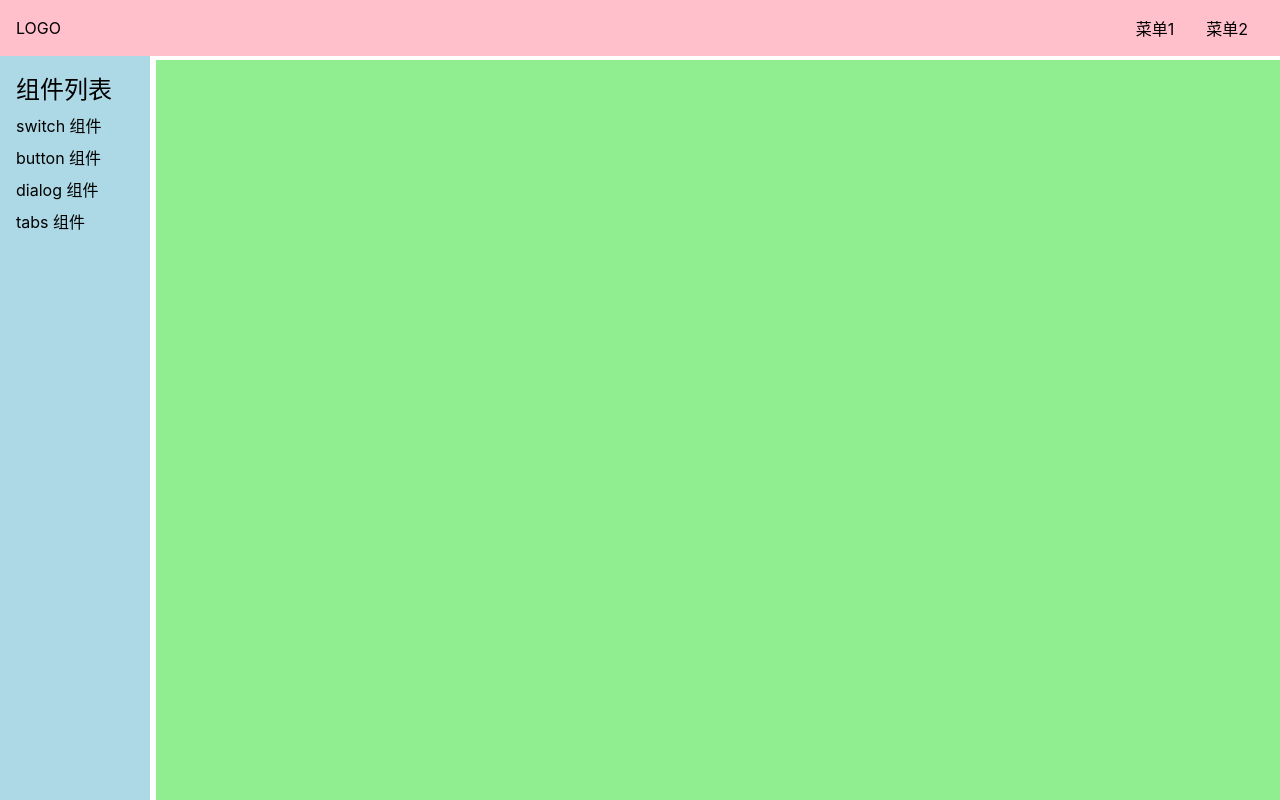
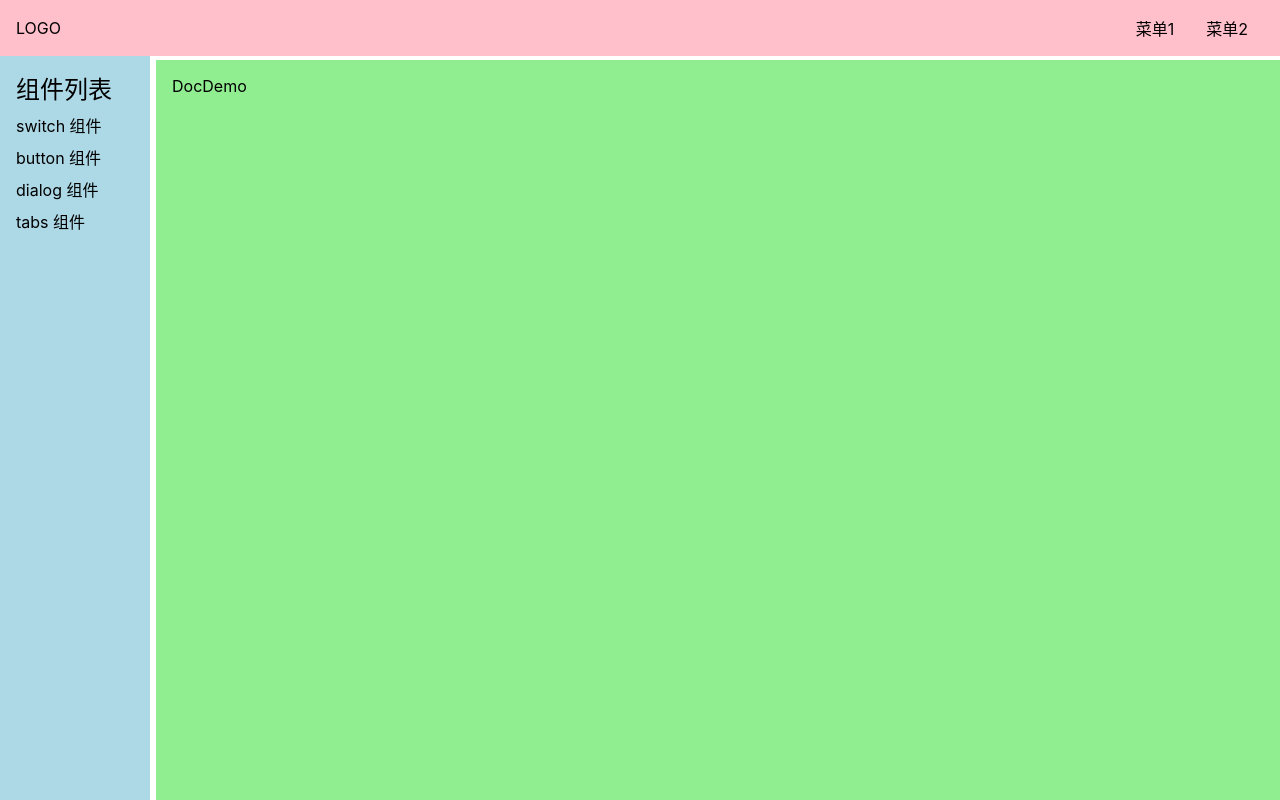
Before and after one commit to wantingjun/Vue3-UI, a Vue app: page /#/doc in a window 1280 px wide. Built offline with nearby package versions, Linux system fonts and the light colour scheme.

Commit message:
基本完成官网框架

```diff
--- /dev/null
+++ b/src/components/ButtonDemo.vue
@@ -0,0 +1,13 @@
+<template>
+    button
+</template>
+
+<script>
+    export default {
+        name: "ButtonDemo"
+    }
+</script>
+
+<style scoped>
+
+</style>
--- /dev/null
+++ b/src/components/DialogDemo.vue
@@ -0,0 +1,13 @@
+<template>
+    DialogDemo
+</template>
+
+<script>
+    export default {
+        name: "DialogDemo"
+    }
+</script>
+
+<style scoped>
+
+</style>
--- /dev/null
+++ b/src/components/DocDemo.vue
@@ -0,0 +1,13 @@
+<template>
+    DocDemo
+</template>
+
+<script>
+    export default {
+        name: "DocDemo"
+    }
+</script>
+
+<style scoped>
+
+</style>
--- /dev/null
+++ b/src/components/TabsDemo.vue
@@ -0,0 +1,13 @@
+<template>
+    TabsDemo
+</template>
+
+<script>
+    export default {
+        name: "TabsDemo"
+    }
+</script>
+
+<style scoped>
+
+</style>
```
Also changed, not shown: src/router.ts (+9 -1 lines).
